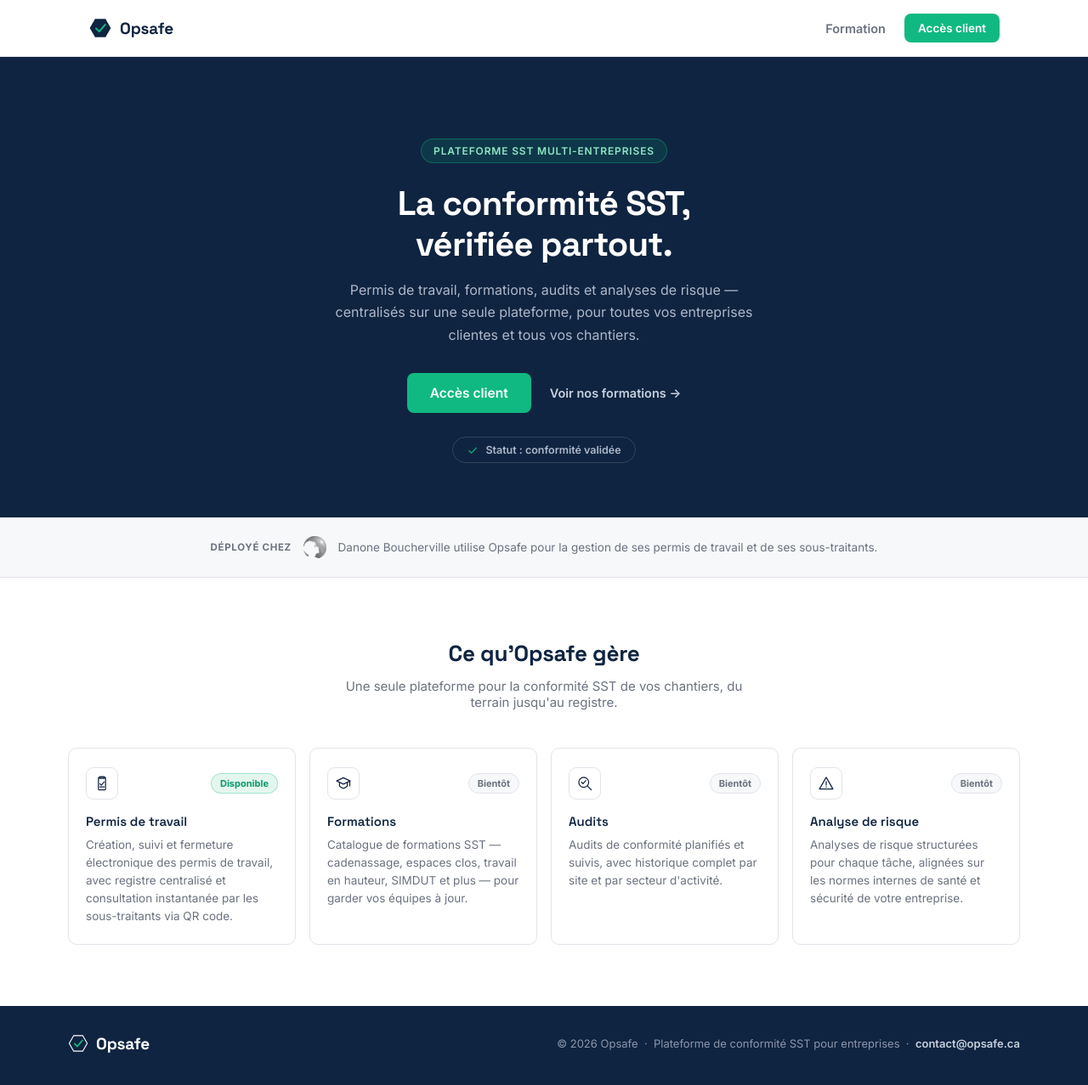
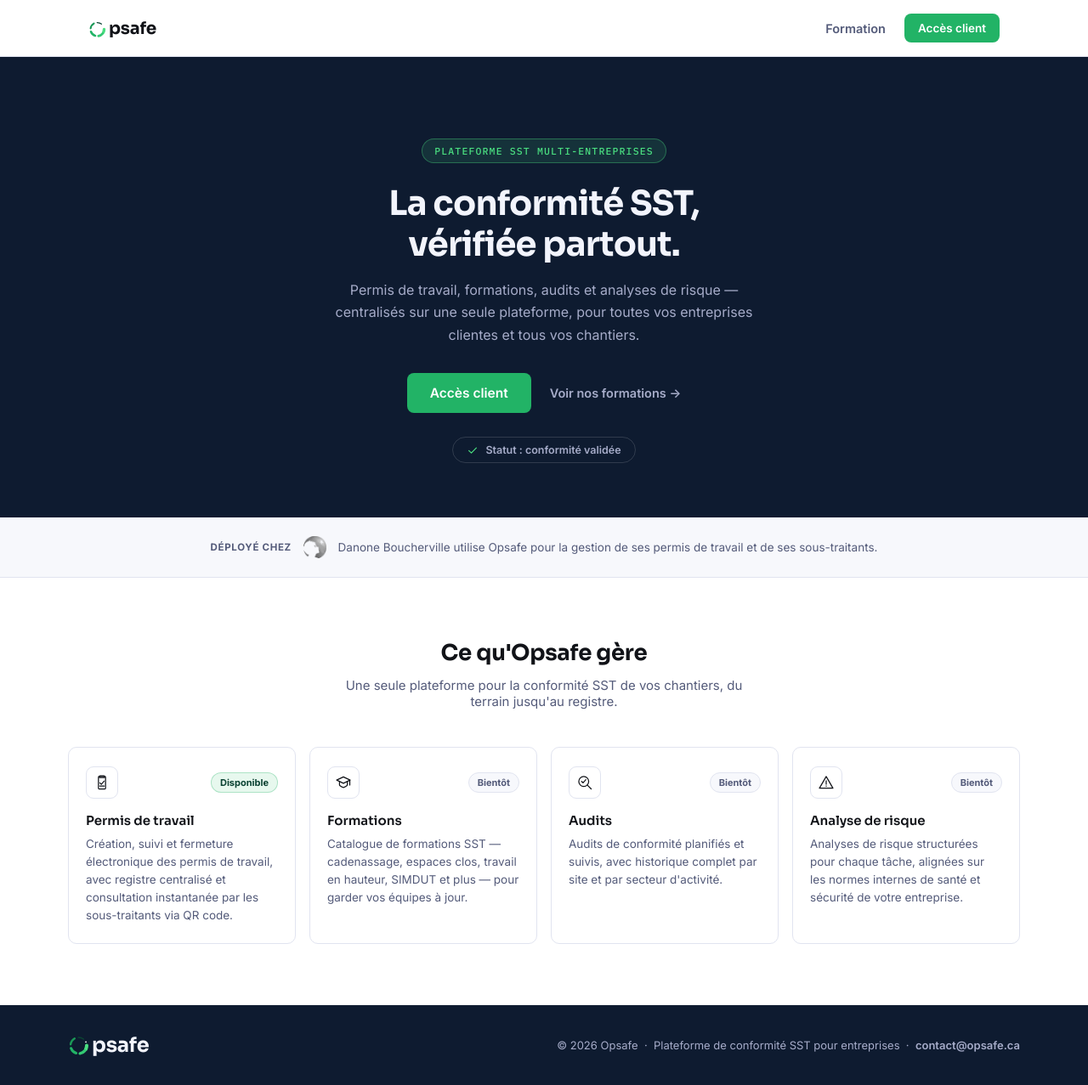
Before and after one commit to sallakamine-ship-it/permis-danone, a FastAPI app: page / in a window 1280 px wide. Shown: the whole page at 85% size. Before the commit the page ends 1239 px from the top, so only its background shows below. Run offline with FastAPI, Linux system fonts and the light colour scheme.

Commit message:
Applique le logo et la palette définis dans le canevas de design Opsafe
Remplace la marque hexagone provisoire par le logo réel dessiné par
l'utilisateur : un anneau à arcs dégradés (vert clair → vert profond,
avec un point blanc) servant de lettrine intégrée pour le "O" de
"Opsafe" — accolé directement à "psafe" en Sora, comme dans la
maquette (gap serré, alignement de ligne de base).

- static/img/favicon.svg : mark simplifié à un seul arc (#16a34a),
  comme indiqué dans la maquette pour l'usage "onglet navigateur".
- templates/_opsafe_macros.html : os_ring() (l'anneau à 6 tracés,
  autoporteur en couleur — pas de variante claire/sombre nécessaire)
  et os_logo() reconstruits pour la lettrine intégrée ; polices Sora +
  Inter + IBM Plex Mono chargées dans os_head_assets().
- static/opsafe.css : nouvelle palette tirée du canevas — marine
  #0E1B30 (fonds de sections sombres), verts #4ADE80/#22B366/#0B4333
  (CTA et badges "validé"), encre #111318/#545B7A (texte sur fond
  clair) et #F2F4FC/#A6ACC9 (texte sur fond marine, remplace trois
  gris ad hoc utilisés jusqu'ici), Sora en titres. Le CTA principal
  "Accès client" passe du vert émeraude précédent aux verts de
  l'anneau, cohérent avec la maquette (bouton vert dans son exemple
  de barre de navigation).
- templates/landing.html : couleur de l'icône de la pastille "Statut :
  conformité validée" alignée sur la nouvelle palette.

N'affecte pas le branding Danone (style.css/admin.html intacts).

Testé : rendu Jinja2 des 3 templates + macros ; routes /, /formation,
/clients, /static/opsafe.css, /static/img/favicon.svg en 200 via
uvicorn local ; polices Sora/IBM Plex Mono confirmées dans le HTML
servi ; favicon confirmé sur le mark simplifié à un seul arc ; couleurs
vérifiées par getComputedStyle en jsdom (bouton "Accès client" bien
blanc sur vert en en-tête et dans le hero, CTA secondaires outline
restés en encre neutre plutôt que verts, logo à 6 tracés présent et
identique en en-tête comme en pied de page, gap de la lettrine à 3px).

Co-Authored-By: Claude Sonnet 5 <noreply@anthropic.com>
Claude-Session: https://claude.ai/code/session_01SVc2VocyU6xmCgDjMdMbd3

```diff
--- a/static/opsafe.css
+++ b/static/opsafe.css
@@ -1,26 +1,33 @@
 /* ===========================================================================
    Opsafe — site vitrine (indépendant du branding Danone).
-   Style enterprise / contractor-compliance (sobriété façon Avetta,
-   ISNetworld) : peu de couleur, typographie forte, icônes fines.
+   Identité : anneau à arcs degradé (vert) + lettrine intégrée "Opsafe",
+   marine profond, style enterprise sobre (Avetta/ISNetworld).
    Fichier dédié, sans dépendance à style.css : /admin et /secteur/...
    gardent leur propre habillage Danone sans être affectés.
    =========================================================================== */
 
 :root{
-  --os-navy:        #0F2440;
-  --os-navy-soft:   #17325A;
+  --os-navy:        #0E1B30;   /* Marine — fond des sections sombres (hero, footer) */
+  --os-navy-soft:   #142440;   /* surface sur fond marine (icône d'app, cartes) */
   --os-navy-line:   rgba(255,255,255,.14);
-  --os-emerald:     #10B981;
-  --os-emerald-dark:#0B9A6D;
-  --os-emerald-pale:#E4F7EF;
-  --os-bg:          #F7F8FA;
+
+  --os-green-1:     #4ADE80;   /* vert clair */
+  --os-green-2:     #22B366;   /* vert moyen — CTA */
+  --os-green-3:     #0B4333;   /* vert profond — hover CTA, fonds verts sombres */
+  --os-green-pale:  #E7F8EE;   /* dérivé clair — badges "validé" sur fond blanc */
+
+  --os-bg:          #F7F8FC;
   --os-white:       #FFFFFF;
-  --os-text:        #1A1F2B;
-  --os-text-soft:   #6B7280;
-  --os-border:      #E1E4EA;
+  --os-ink:         #111318;   /* texte principal + titres, sections claires */
+  --os-ink-soft:    #545B7A;   /* texte secondaire, sections claires */
+  --os-ink-dark:    #F2F4FC;   /* texte principal, sections marine */
+  --os-ink-soft-dark:#A6ACC9;  /* texte secondaire, sections marine */
+  --os-border:      #E1E4F0;
   --os-radius:      10px;
-  --font-head: 'Space Grotesk', -apple-system, BlinkMacSystemFont, "Segoe UI", sans-serif;
+
+  --font-display: 'Sora', -apple-system, BlinkMacSystemFont, "Segoe UI", sans-serif;
   --font-body: 'Inter', -apple-system, BlinkMacSystemFont, "Segoe UI", Roboto, Helvetica, Arial, sans-serif;
+  --font-mono: 'IBM Plex Mono', ui-monospace, monospace;
 }
 
 *{ box-sizing:border-box; }
@@ -28,14 +35,14 @@
 .opsafe-body{
   margin:0;
   font-family:var(--font-body);
-  color:var(--os-text);
+  color:var(--os-ink);
   background:var(--os-white);
   -webkit-font-smoothing:antialiased;
 }
 
 .opsafe-body a{ color:inherit; text-decoration:none; }
 .opsafe-body button{ font-family:inherit; cursor:pointer; }
-.opsafe-body h1, .opsafe-body h2, .opsafe-body h3{ font-family:var(--font-head); }
+.opsafe-body h1, .opsafe-body h2, .opsafe-body h3{ font-family:var(--font-display); }
 
 /* ---------- header ---------- */
 .os-header{
@@ -48,14 +55,14 @@
   max-width:1120px; margin:0 auto; padding:16px 24px;
   display:flex; align-items:center; justify-content:space-between;
 }
-.os-logo{ display:inline-flex; align-items:center; gap:9px; }
-.os-logo-mark{ display:inline-flex; flex:none; }
+.os-logo{ display:inline-flex; align-items:center; gap:3px; }
+.os-logo-mark{ display:inline-flex; flex:none; position:relative; top:1px; }
 .os-logo-mark svg{ display:block; width:100%; height:100%; }
-.os-logo-word{ font-family:var(--font-head); font-weight:700; font-size:19px; letter-spacing:-.01em; color:var(--os-navy); }
-.os-logo-word--light{ color:#fff; }
+.os-logo-word{ font-family:var(--font-display); font-weight:700; letter-spacing:-.01em; color:var(--os-ink); }
+.os-logo-word--light{ color:var(--os-ink-dark); }
 .os-nav{ display:flex; align-items:center; gap:22px; }
-a.os-nav-link{ color:var(--os-text-soft); font-size:14.5px; font-weight:600; }
-a.os-nav-link:hover, a.os-nav-link.is-active{ color:var(--os-navy); }
+a.os-nav-link{ color:var(--os-ink-soft); font-size:14.5px; font-weight:600; }
+a.os-nav-link:hover, a.os-nav-link.is-active{ color:var(--os-ink); }
 
 /* ---------- boutons (namespace os- : zéro collision avec .btn de style.css) ---------- */
 .os-btn{
@@ -65,10 +72,10 @@ a.os-nav-link:hover, a.os-nav-link.is-active{ color:var(--os-navy); }
   white-space:nowrap;
 }
 .os-btn:active{ transform:translateY(1px); }
-a.os-btn-accent, button.os-btn-accent{ background:var(--os-emerald); color:#fff; }
-a.os-btn-accent:hover, button.os-btn-accent:hover{ background:var(--os-emerald-dark); }
-a.os-btn-outline, button.os-btn-outline{ background:transparent; color:var(--os-navy); border-color:var(--os-border); }
-a.os-btn-outline:hover, button.os-btn-outline:hover{ border-color:var(--os-navy); }
+a.os-btn-accent, button.os-btn-accent{ background:var(--os-green-2); color:#fff; }
+a.os-btn-accent:hover, button.os-btn-accent:hover{ background:var(--os-green-3); }
+a.os-btn-outline, button.os-btn-outline{ background:transparent; color:var(--os-ink); border-color:var(--os-border); }
+a.os-btn-outline:hover, button.os-btn-outline:hover{ border-color:var(--os-ink); }
 .os-btn-sm{ padding:8px 15px; font-size:13.5px; }
 .os-btn-lg{ padding:13px 26px; font-size:15.5px; }
 
@@ -76,22 +83,22 @@ a.os-btn-outline:hover, button.os-btn-outline:hover{ border-color:var(--os-navy)
 .os-hero{ background:var(--os-navy); padding:96px 24px 64px; text-align:center; }
 .os-hero-inner{ max-width:680px; margin:0 auto; }
 .os-eyebrow{
-  display:inline-block; font-size:12px; font-weight:600; letter-spacing:.07em;
-  text-transform:uppercase; color:#8FE4C4;
-  background:rgba(16,185,129,.14); border:1px solid rgba(16,185,129,.35);
+  display:inline-block; font-family:var(--font-mono); font-size:11.5px; font-weight:500; letter-spacing:.1em;
+  text-transform:uppercase; color:var(--os-green-1);
+  background:rgba(74,222,128,.12); border:1px solid rgba(74,222,128,.35);
   padding:6px 14px; border-radius:999px; margin-bottom:24px;
 }
-.os-eyebrow--dark{ color:#8FE4C4; background:rgba(16,185,129,.16); border-color:rgba(16,185,129,.4); }
+.os-eyebrow--dark{ color:var(--os-green-1); background:rgba(74,222,128,.14); border-color:rgba(74,222,128,.4); }
 .os-hero h1{
-  font-size:40px; line-height:1.2; letter-spacing:-.02em; color:#fff; margin:0 0 16px; font-weight:700;
+  font-size:40px; line-height:1.2; letter-spacing:-.02em; color:var(--os-ink-dark); margin:0 0 16px; font-weight:700;
 }
-.os-hero-sub{ font-size:16px; line-height:1.65; color:#AEB8C9; margin:0 auto 32px; max-width:520px; }
+.os-hero-sub{ font-size:16px; line-height:1.65; color:var(--os-ink-soft-dark); margin:0 auto 32px; max-width:520px; }
 .os-hero-cta{ display:flex; gap:22px; justify-content:center; align-items:center; flex-wrap:wrap; }
-a.os-hero-link{ color:#C7D0DE; font-size:14.5px; font-weight:600; }
-a.os-hero-link:hover{ color:#fff; }
+a.os-hero-link{ color:var(--os-ink-soft-dark); font-size:14.5px; font-weight:600; }
+a.os-hero-link:hover{ color:var(--os-ink-dark); }
 .os-status-pill{
   display:inline-flex; align-items:center; gap:8px; margin-top:28px;
-  font-size:12.5px; font-weight:600; color:#AEB8C9;
+  font-size:12.5px; font-weight:600; color:var(--os-ink-soft-dark);
   border:1px solid var(--os-navy-line); border-radius:999px; padding:7px 16px;
 }
 .os-status-pill svg{ width:14px; height:14px; flex:none; }
@@ -103,24 +110,24 @@ a.os-hero-link:hover{ color:#fff; }
   gap:14px; flex-wrap:wrap; text-align:center;
 }
 .os-trustbar-label{
-  font-size:11.5px; font-weight:700; letter-spacing:.06em; text-transform:uppercase; color:var(--os-text-soft);
+  font-size:11.5px; font-weight:700; letter-spacing:.06em; text-transform:uppercase; color:var(--os-ink-soft);
 }
 .os-trustbar-logo{ height:26px; width:auto; object-fit:contain; filter:grayscale(1); opacity:.85; }
-.os-trustbar-text{ font-size:13.5px; color:var(--os-text-soft); }
+.os-trustbar-text{ font-size:13.5px; color:var(--os-ink-soft); }
 
 /* ---------- page hero (formation, clients) ---------- */
 .os-page-hero{ background:var(--os-navy); padding:72px 24px 56px; text-align:center; }
 .os-page-hero-inner{ max-width:640px; margin:0 auto; }
-.os-page-hero h1{ font-size:30px; line-height:1.28; letter-spacing:-.01em; color:#fff; margin:0 0 14px; font-weight:700; }
-.os-page-hero .os-hero-sub{ color:#AEB8C9; margin:0 auto; }
+.os-page-hero h1{ font-size:30px; line-height:1.28; letter-spacing:-.01em; color:var(--os-ink-dark); margin:0 0 14px; font-weight:700; }
+.os-page-hero .os-hero-sub{ color:var(--os-ink-soft-dark); margin:0 auto; }
 .os-page-hero--narrow{ padding:60px 24px 48px; }
 
 /* ---------- sections générales ---------- */
 .os-section{ padding:72px 24px; }
 .os-section-inner{ max-width:1120px; margin:0 auto; }
 .os-section-inner--narrow{ max-width:600px; }
-.os-section-title{ font-size:26px; letter-spacing:-.01em; margin:0 0 12px; color:var(--os-navy); text-align:center; font-weight:700; }
-.os-section-sub{ color:var(--os-text-soft); font-size:15px; margin:0 auto 44px; max-width:500px; text-align:center; }
+.os-section-title{ font-size:26px; letter-spacing:-.01em; margin:0 0 12px; color:var(--os-ink); text-align:center; font-weight:700; }
+.os-section-sub{ color:var(--os-ink-soft); font-size:15px; margin:0 auto 44px; max-width:500px; text-align:center; }
 
 /* ---------- cartes fonctionnalités (accueil) ---------- */
 .os-card-grid{ display:grid; grid-template-columns:repeat(4,1fr); gap:16px; }
@@ -128,22 +135,22 @@ a.os-hero-link:hover{ color:#fff; }
   background:#fff; border:1px solid var(--os-border); border-radius:var(--os-radius);
   padding:22px 20px; transition:border-color .15s, box-shadow .15s;
 }
-.os-feature-card:hover{ border-color:#C9D1DC; box-shadow:0 10px 22px rgba(15,36,64,.05); }
+.os-feature-card:hover{ border-color:#C9D1DC; box-shadow:0 10px 22px rgba(14,27,48,.05); }
 .os-feature-top{ display:flex; align-items:center; justify-content:space-between; margin-bottom:16px; }
 .os-icon-box{
   width:38px; height:38px; border-radius:9px; display:flex; align-items:center; justify-content:center;
-  border:1px solid var(--os-border); color:var(--os-navy); flex:none;
+  border:1px solid var(--os-border); color:var(--os-ink); flex:none;
 }
 .os-icon-box svg{ width:20px; height:20px; }
-.os-feature-card h3{ font-size:15px; margin:0 0 8px; color:var(--os-navy); font-weight:600; }
-.os-feature-card p{ font-size:13.5px; line-height:1.55; color:var(--os-text-soft); margin:0; }
+.os-feature-card h3{ font-size:15px; margin:0 0 8px; color:var(--os-ink); font-weight:600; }
+.os-feature-card p{ font-size:13.5px; line-height:1.55; color:var(--os-ink-soft); margin:0; }
 
 .os-badge{
   display:inline-flex; align-items:center; font-size:11px; font-weight:700;
-  color:var(--os-text-soft); background:var(--os-bg); border:1px solid var(--os-border);
+  color:var(--os-ink-soft); background:var(--os-bg); border:1px solid var(--os-border);
   padding:4px 10px; border-radius:999px; white-space:nowrap;
 }
-.os-badge--live{ color:var(--os-emerald-dark); background:var(--os-emerald-pale); border-color:rgba(16,185,129,.3); }
+.os-badge--live{ color:var(--os-green-3); background:var(--os-green-pale); border-color:rgba(34,179,102,.3); }
 
 /* ---------- catalogue de formations ---------- */
 .os-module-grid{ display:grid; grid-template-columns:repeat(3,1fr); gap:16px; margin-bottom:44px; }
@@ -151,12 +158,12 @@ a.os-hero-link:hover{ color:#fff; }
   background:#fff; border:1px solid var(--os-border); border-radius:var(--os-radius);
   padding:20px 20px; transition:border-color .15s, box-shadow .15s;
 }
-.os-module-card:hover{ border-color:#C9D1DC; box-shadow:0 10px 22px rgba(15,36,64,.05); }
-.os-module-card h3{ font-size:14.5px; line-height:1.4; margin:14px 0 8px; color:var(--os-navy); font-weight:600; }
-.os-module-meta{ font-size:12.5px; color:var(--os-text-soft); margin:0; }
+.os-module-card:hover{ border-color:#C9D1DC; box-shadow:0 10px 22px rgba(14,27,48,.05); }
+.os-module-card h3{ font-size:14.5px; line-height:1.4; margin:14px 0 8px; color:var(--os-ink); font-weight:600; }
+.os-module-meta{ font-family:var(--font-mono); font-size:12px; color:var(--os-ink-soft); margin:0; }
 
 .os-inline-cta{ text-align:center; border-top:1px solid var(--os-border); padding-top:36px; }
-.os-inline-cta p{ color:var(--os-text-soft); font-size:15px; margin:0 0 18px; }
+.os-inline-cta p{ color:var(--os-ink-soft); font-size:15px; margin:0 0 18px; }
 .os-inline-cta--muted{ margin-top:8px; }
 
 /* ---------- sélection client ---------- */
@@ -166,10 +173,10 @@ a.os-hero-link:hover{ color:#fff; }
   background:#fff; border:1px solid var(--os-border); border-radius:var(--os-radius);
   padding:16px 20px; transition:border-color .15s, box-shadow .15s;
 }
-.os-client-card:hover{ border-color:var(--os-emerald); box-shadow:0 10px 22px rgba(15,36,64,.06); }
+.os-client-card:hover{ border-color:var(--os-green-2); box-shadow:0 10px 22px rgba(14,27,48,.06); }
 .os-client-logo{ width:36px; height:36px; border-radius:8px; object-fit:contain; flex:none; }
-.os-client-name{ font-size:15px; font-weight:600; color:var(--os-navy); flex:1; }
-.os-client-arrow{ color:var(--os-text-soft); font-size:17px; }
+.os-client-name{ font-size:15px; font-weight:600; color:var(--os-ink); flex:1; }
+.os-client-arrow{ color:var(--os-ink-soft); font-size:17px; }
 
 /* ---------- footer ---------- */
 .os-footer{ background:var(--os-navy); padding:32px 24px; }
@@ -177,9 +184,9 @@ a.os-hero-link:hover{ color:#fff; }
   max-width:1120px; margin:0 auto; display:flex; align-items:center; justify-content:space-between;
   flex-wrap:wrap; gap:14px;
 }
-.os-footer-inner p{ color:#8B96AB; font-size:13px; margin:0; }
-a.os-footer-contact{ color:#C7D0DE; font-weight:600; }
-a.os-footer-contact:hover{ color:#fff; }
+.os-footer-inner p{ color:var(--os-ink-soft-dark); font-size:13px; margin:0; }
+a.os-footer-contact{ color:var(--os-ink-soft-dark); font-weight:600; }
+a.os-footer-contact:hover{ color:var(--os-ink-dark); }
 
 @media (max-width:900px){
   .os-card-grid{ grid-template-columns:repeat(2,1fr); }
--- a/templates/_opsafe_macros.html
+++ b/templates/_opsafe_macros.html
@@ -7,24 +7,27 @@
 <link rel="icon" type="image/svg+xml" href="/static/img/favicon.svg">
 <link rel="preconnect" href="https://fonts.googleapis.com">
 <link rel="preconnect" href="https://fonts.gstatic.com" crossorigin>
-<link href="https://fonts.googleapis.com/css2?family=Space+Grotesk:wght@500;600;700&family=Inter:wght@400;500;600;700&display=swap" rel="stylesheet">
+<link href="https://fonts.googleapis.com/css2?family=Sora:wght@600;700&family=Inter:wght@400;500;600;700&family=IBM+Plex+Mono:wght@500&display=swap" rel="stylesheet">
 {%- endmacro %}
 
-{% macro os_hex(light=False) -%}
-<svg viewBox="0 0 34 34" fill="none" xmlns="http://www.w3.org/2000/svg" aria-hidden="true">
-  {% if light -%}
-  <path d="M32 17L24.5 4.01H9.5L2 17L9.5 29.99H24.5L32 17Z" stroke="#FFFFFF" stroke-width="1.6"/>
-  {%- else -%}
-  <path d="M32 17L24.5 4.01H9.5L2 17L9.5 29.99H24.5L32 17Z" fill="#0F2440"/>
-  {%- endif %}
-  <path d="M11 17.5l4.5 4.5L24 12" stroke="#10B981" stroke-width="2.5" stroke-linecap="round" stroke-linejoin="round" fill="none"/>
+{# Anneau à arcs degradé — la marque Opsafe. Autoporteur en couleur : rendu
+   identique sur fond clair ou marine, pas de variante "light" nécessaire. #}
+{% macro os_ring(size=22) -%}
+<svg width="{{ size }}" height="{{ size }}" viewBox="0 0 100 100" fill="none" stroke-linecap="round" xmlns="http://www.w3.org/2000/svg" aria-hidden="true">
+  <path d="M88,50 A38 38 0 0 1 83.6,67.8" stroke="#4ade80" stroke-width="16"/>
+  <path d="M79.1,74.4 A38 38 0 0 1 56.6,87.4" stroke="#34c973" stroke-width="14"/>
+  <path d="M38.3,86.1 A38 38 0 0 1 14.3,63.0" stroke="#22b366" stroke-width="12"/>
+  <path d="M12.4,44.7 A38 38 0 0 1 31.0,17.1" stroke="#1b9857" stroke-width="10"/>
+  <path d="M48.7,12.0 A38 38 0 0 1 73.4,20.1" stroke="#0b4333" stroke-width="6"/>
+  <circle cx="84.2" cy="33.4" r="3.6" fill="#ffffff"/>
 </svg>
 {%- endmacro %}
 
-{% macro os_logo(size=28, light=False) -%}
+{# Lettrine intégrée : l'anneau tient lieu de "O" dans "Opsafe". #}
+{% macro os_logo(size=20, light=False) -%}
 <a href="/" class="os-logo">
-  <span class="os-logo-mark" style="width:{{ size }}px;height:{{ size }}px;">{{ os_hex(light) }}</span>
-  <span class="os-logo-word{{ ' os-logo-word--light' if light else '' }}">Opsafe</span>
+  <span class="os-logo-mark" style="width:{{ (size*1.05)|round|int }}px;height:{{ (size*1.05)|round|int }}px;">{{ os_ring((size*1.05)|round|int) }}</span>
+  <span class="os-logo-word{{ ' os-logo-word--light' if light else '' }}" style="font-size:{{ size }}px">psafe</span>
 </a>
 {%- endmacro %}
 
--- a/templates/landing.html
+++ b/templates/landing.html
@@ -26,7 +26,7 @@
       <a href="/formation" class="os-hero-link">Voir nos formations →</a>
     </div>
     <div class="os-status-pill">
-      <svg viewBox="0 0 24 24" fill="none" xmlns="http://www.w3.org/2000/svg" aria-hidden="true"><path d="M4.5 12.5l5 5L19.5 7" stroke="#10B981" stroke-width="2" stroke-linecap="round" stroke-linejoin="round"/></svg>
+      <svg viewBox="0 0 24 24" fill="none" xmlns="http://www.w3.org/2000/svg" aria-hidden="true"><path d="M4.5 12.5l5 5L19.5 7" stroke="#4ADE80" stroke-width="2" stroke-linecap="round" stroke-linejoin="round"/></svg>
       <span>Statut : conformité validée</span>
     </div>
   </div>
```
Also changed, not shown: static/img/favicon.svg.
